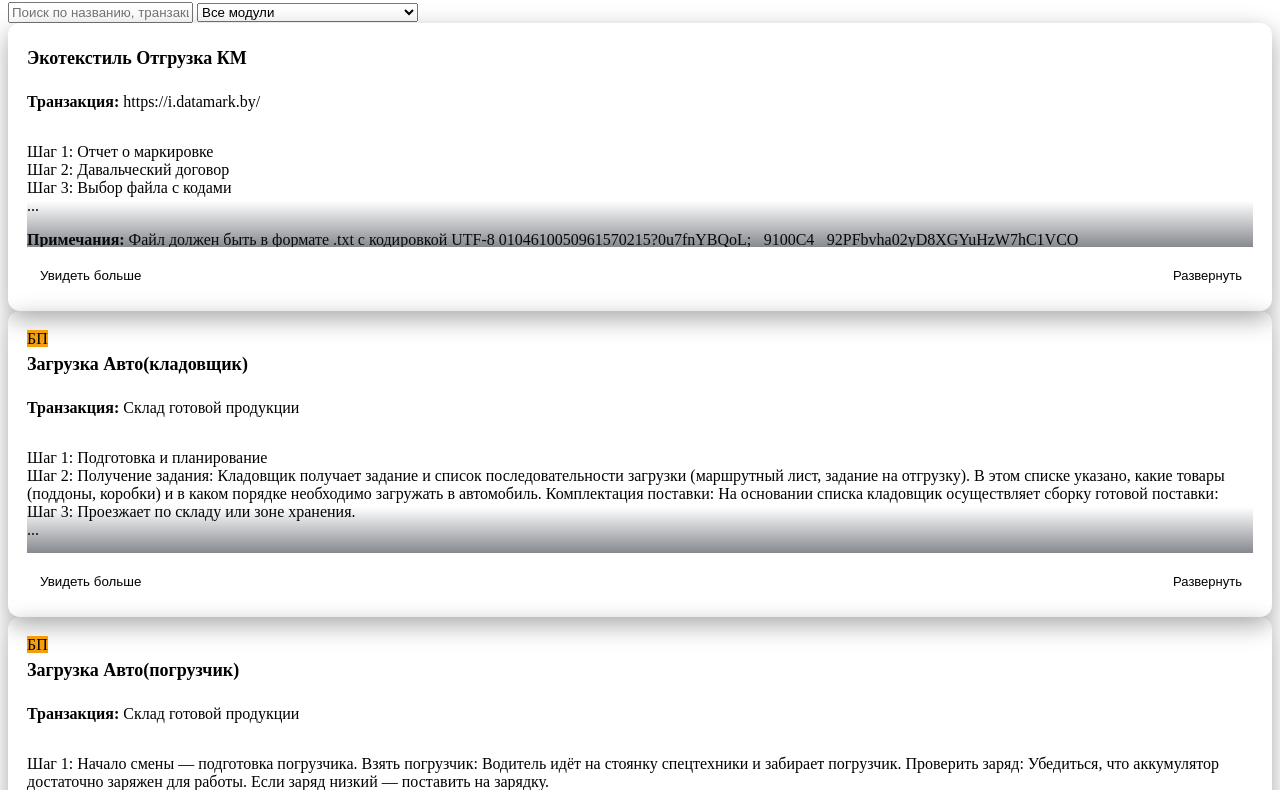
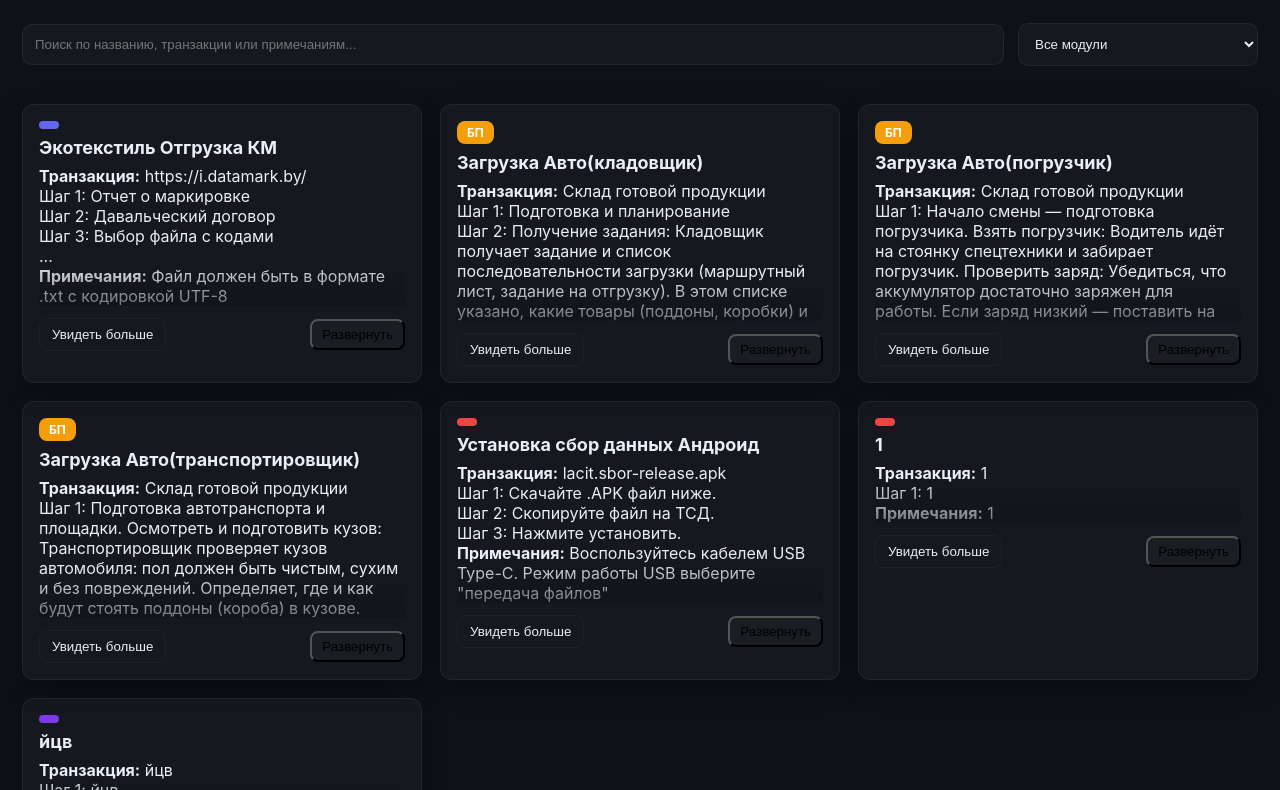
Before and after one commit to GazonSGP/sap, a plain HTML site: page index.html in a window 1280 px wide. Shown: the part 57-847 px from the top of the page. Drawn offline with Linux system fonts and the light colour scheme.

Commit message:
Update styles.css

```diff
--- a/css/styles.css
+++ b/css/styles.css
@@ -1,81 +1,38 @@
-/* public/css/styles.css - исправленный фрагмент для компактных карточек и модалки */
-
-/* --- (тут должны быть базовые переменные и общий стиль, оставляем прежними) --- */
-
-/* Карточки */
-.instruction-card {
-  padding: 18px;
-  border-radius: 12px;
-  background: var(--aurora-glass, rgba(255,255,255,0.03));
-  border: 1px solid rgba(255,255,255,0.04);
-  box-shadow: var(--shadow-soft, 0 8px 24px rgba(0,0,0,0.35));
-  transition: transform .22s ease, box-shadow .22s ease;
-  position: relative;
-  display: flex;
-  flex-direction: column;
-  min-height: 220px;
-  max-height: 420px;
-  overflow: visible;
+:root{
+  --bg:#0e1117;--panel:rgba(255,255,255,0.03);--border:rgba(255,255,255,0.06);
+  --text:#e8eef5;--muted:#94a3b8;--module-glow:#0a6ed1;
 }
-.instruction-card:hover { transform: translateY(-6px); }
-
-/* Заголовок */
-.instruction-card h3 { margin: 6px 0 8px; font-size: 18px; }
-
-/* Контент: делаем компактным (ограничиваем высоту) */
-.instruction-card .card-content {
-  position: relative;
-  max-height: 120px;            /* compact preview height */
-  overflow: hidden;
-  padding-right: 8px;
-  transition: max-height .28s ease;
-}
-
-.instruction-card .card-content.expanded {
-  max-height: 1000px;           /* when expanded */
-}
-
-/* Градиент fade внизу карточки, чтобы показать "обрезку" */
-.instruction-card .card-content::after {
-  content: "";
-  position: absolute;
-  left: 0;
-  right: 0;
-  bottom: 0;
-  height: 46px;
-  background: linear-gradient(180deg, rgba(0,0,0,0) 0%, rgba(14,20,30,0.5) 100%);
-  pointer-events: none;
-  transition: opacity .2s;
-}
-
-/* Скрываем fade, когда expanded */
-.instruction-card .card-content.expanded::after { opacity: 0; }
-
-/* "Увидеть больше" и "Открыть" */
-.card-footer { margin-top: 12px; display:flex; gap:8px; align-items:center; }
-.holo-button { padding:8px 12px; border-radius:8px; border:1px solid rgba(255,255,255,0.06); background:transparent; color:var(--text-main); cursor:pointer; }
-
-/* Мини-кнопка "Развернуть" */
-.card-toggle {
-  margin-left:auto;
-  background: rgba(255,255,255,0.02);
-  padding:6px 10px;
-  font-size:13px;
-  border-radius:8px;
-  border:1px solid rgba(255,255,255,0.04);
-}
-
-/* Если карточка маленькая - делаем её ровной */
-.instruction-card.compact { min-height: 180px; }
-
-/* Модалка */
-.modal-backdrop { display:none; position:fixed; inset:0; align-items:center; justify-content:center; z-index:1200; background: rgba(2,6,23,0.55); }
-.modal-backdrop.show { display:flex; }
-.modal-window { width:min(1100px,96vw); max-height:90vh; background:var(--aurora-panel, #fff); border-radius:14px; overflow:hidden; display:grid; grid-template-columns: 1fr 360px; gap:14px; padding:18px; }
-
-/* Лёгкие стили для файла-карточки (в модалке) */
-.file-card { display:flex; align-items:center; justify-content:space-between; gap:12px; padding:12px; border-radius:10px; background: linear-gradient(180deg,#fff,#f7f9fb); }
-.file-card .icon { width:56px; height:56px; border-radius:8px; display:flex; align-items:center; justify-content:center; font-weight:700; color:#0b1220; background:#f1f5f9; }
-
-/* Скрытые элементы с классом .hidden */
-.hidden { display:none !important; }
+*{box-sizing:border-box;margin:0;padding:0}
+html,body{height:100%;font-family:Inter,system-ui,Arial;background:var(--bg);color:var(--text)}
+.aurora-header{display:flex;justify-content:space-between;align-items:center;padding:14px 22px;border-bottom:1px solid rgba(255,255,255,0.02);backdrop-filter:blur(6px)}
+.logo{display:flex;gap:10px;align-items:center}
+.logo-dot{width:12px;height:12px;border-radius:50%;background:linear-gradient(135deg,#3b82f6,#0ea5e9);box-shadow:0 0 8px #0ea5e9}
+.logo-text{font-weight:600}
+.filters-panel{display:flex;gap:14px;padding:18px 22px;align-items:center}
+.search-field{flex:1;padding:12px;border-radius:10px;background:var(--panel);border:1px solid var(--border);color:var(--text)}
+.module-select{width:240px;padding:12px;border-radius:10px;background:var(--panel);border:1px solid var(--border);color:var(--text)}
+.instructions-grid{padding:20px 22px;display:grid;grid-template-columns:repeat(auto-fit,minmax(300px,1fr));gap:18px}
+.empty-state{display:none;padding:28px;color:var(--muted);text-align:center}
+.instruction-card{padding:16px;border-radius:12px;background:var(--panel);border:1px solid var(--border);box-shadow:0 8px 24px rgba(0,0,0,0.35);transition:transform .2s}
+.instruction-card:hover{transform:translateY(-6px)}
+.instruction-card h3{font-size:18px;margin:8px 0}
+.card-content{max-height:120px;overflow:hidden;position:relative;padding-right:6px}
+.card-content.expanded{max-height:1000px}
+.card-content::after{content:"";position:absolute;left:0;right:0;bottom:0;height:46px;background:linear-gradient(180deg,rgba(14,17,23,0),rgba(14,17,23,0.55));pointer-events:none}
+.card-content.expanded::after{opacity:0}
+.fiori-badge{display:inline-flex;align-items:center;cursor:pointer}
+.fiori-badge-code{padding:4px 10px;border-radius:8px;background:var(--module-glow);color:#fff;font-weight:700;font-size:12px}
+.card-footer{display:flex;gap:8px;align-items:center;margin-top:12px}
+.holo-button{padding:8px 12px;border-radius:8px;border:1px solid rgba(255,255,255,0.04);background:transparent;color:var(--text);cursor:pointer}
+.card-toggle{margin-left:auto;background:rgba(255,255,255,0.02);padding:6px 10px;border-radius:8px}
+.modal-backdrop{display:none;position:fixed;inset:0;background:rgba(0,0,0,0.6);align-items:center;justify-content:center;z-index:1200}
+.modal-backdrop.show{display:flex}
+.modal-window{width:min(1100px,96vw);max-height:90vh;background:var(--panel);border-radius:12px;padding:16px;display:grid;grid-template-columns:1fr 360px;gap:12px;overflow:auto}
+.modal-main-media img,.modal-main-media video{max-width:100%;max-height:420px;border-radius:10px}
+.modal-thumbs{display:flex;gap:8px;margin-top:8px;overflow:auto}
+.thumb{width:80px;height:60px;border-radius:8px;overflow:hidden;background:rgba(255,255,255,0.03);display:flex;align-items:center;justify-content:center}
+.thumb.active{outline:2px solid var(--module-glow)}
+.lightbox{display:none;position:fixed;inset:0;background:rgba(0,0,0,0.85);align-items:center;justify-content:center;z-index:1300}
+.lightbox.show{display:flex}
+.lightbox img{max-width:90%;max-height:90%;border-radius:10px}
+.hidden{display:none!important}
```
